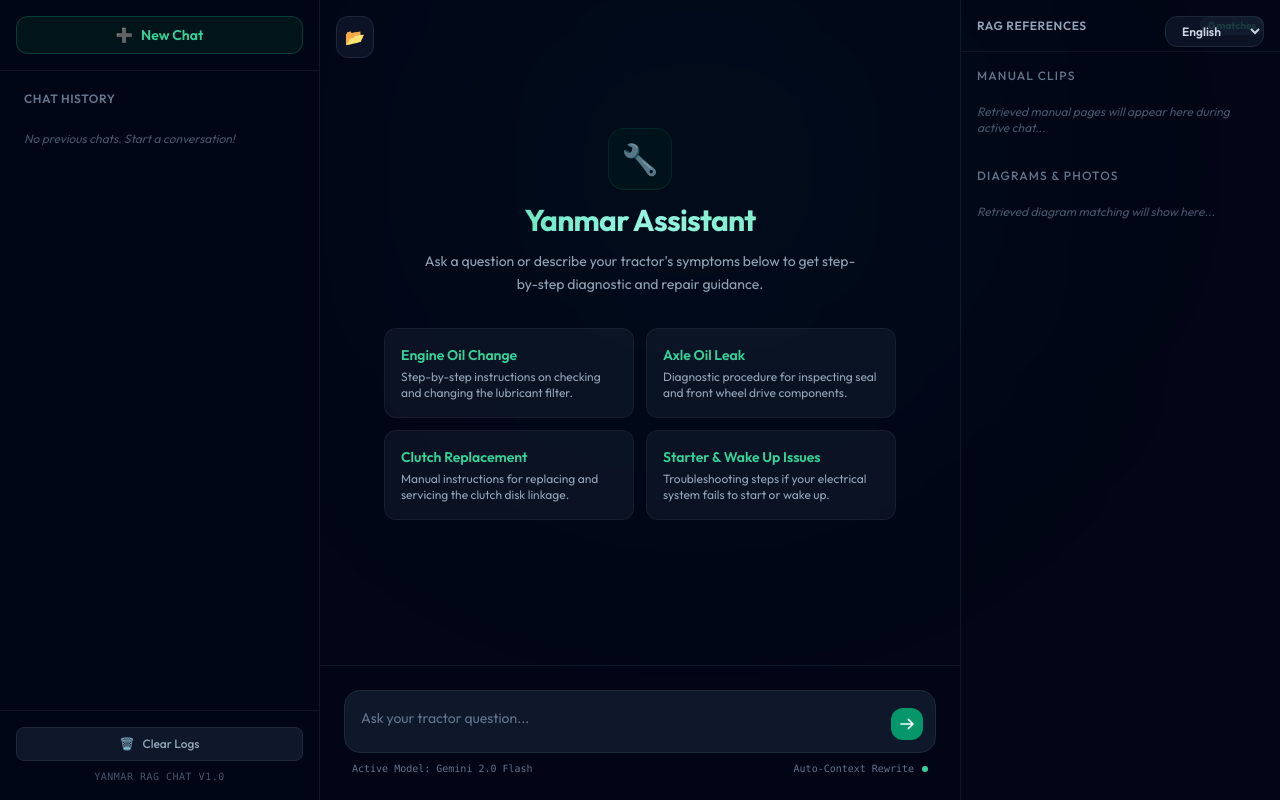
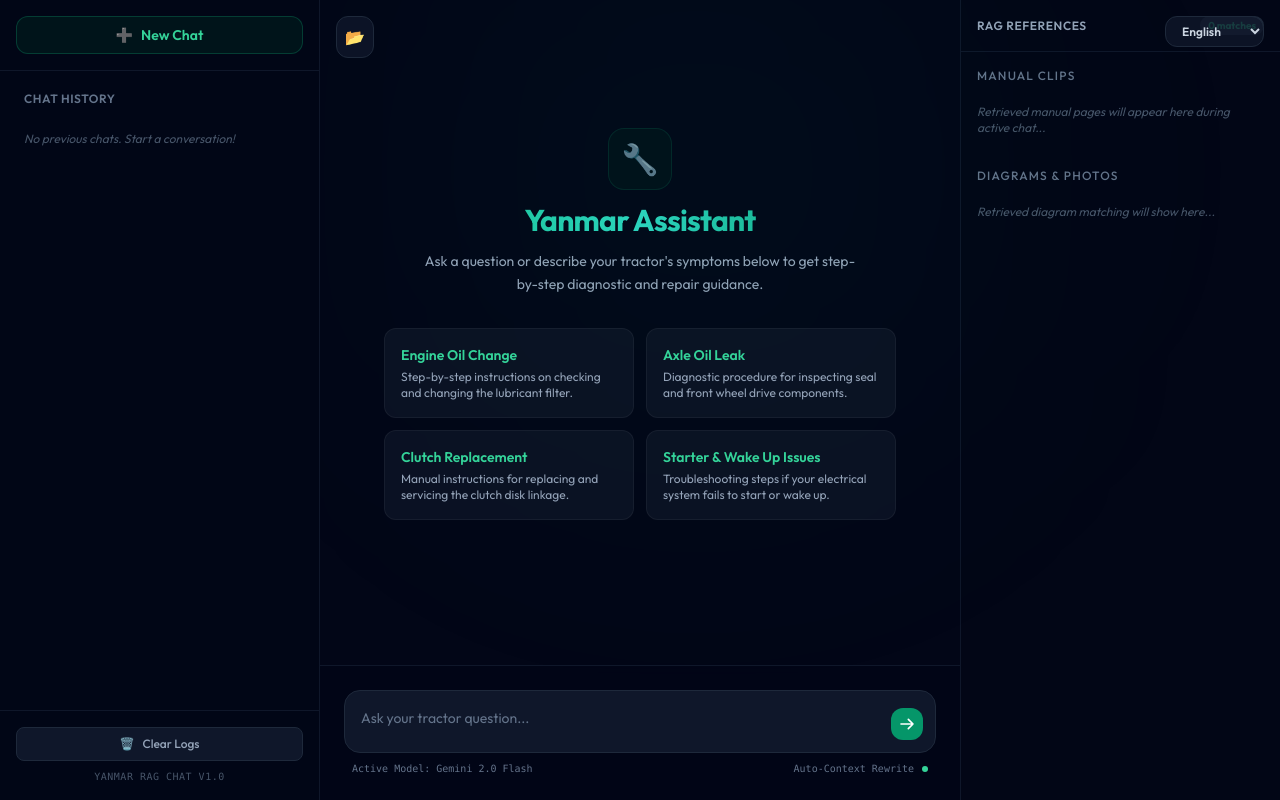
Before and after one commit to joinworkify/syspare-rag-py, a FastAPI app: page /chat in a window 1280 px wide. Run offline with FastAPI, Linux system fonts and the light colour scheme; parts of the project's set-up code (start-up, migrations or seed data) failed here and were passed over; some libraries are stand-ins or nearby versions.

Commit message:
Another change

```diff
--- a/templates/chat.html
+++ b/templates/chat.html
@@ -137,11 +137,12 @@
                             🔧
                         </div>
                         <h2 id="welcome-title"
-                            class="text-3xl font-extrabold tracking-tight bg-gradient-to-r from-emerald-400 via-teal-200 to-emerald-300 bg-clip-text text-transparent">
+                            class="text-3xl font-extrabold tracking-tight bg-gradient-to-r from-emerald-500 via-teal-400 to-emerald-600 bg-clip-text text-transparent">
                             Yanmar Assistant
                         </h2>
                         <p id="welcome-desc" class="text-slate-400 max-w-md mx-auto text-sm leading-relaxed">
-                            Ask a question or describe your tractor's symptoms below to get step-by-step diagnostic and repair guidance.
+                            Ask a question or describe your tractor's symptoms below to get step-by-step diagnostic and
+                            repair guidance.
                         </p>
                     </div>
 
```
